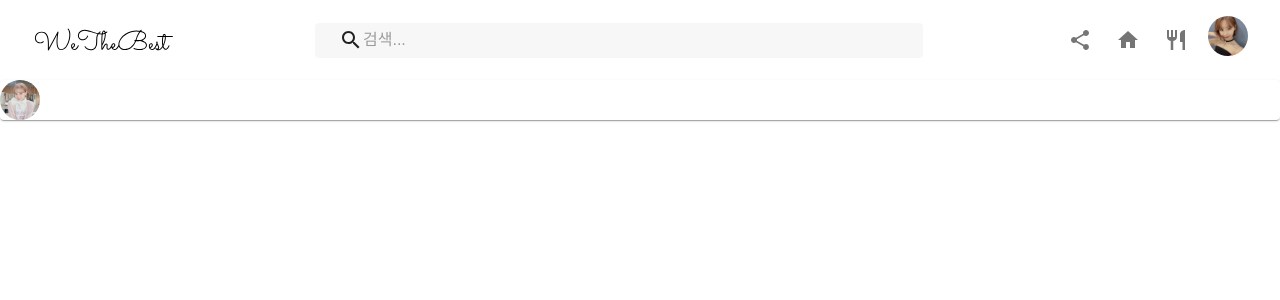
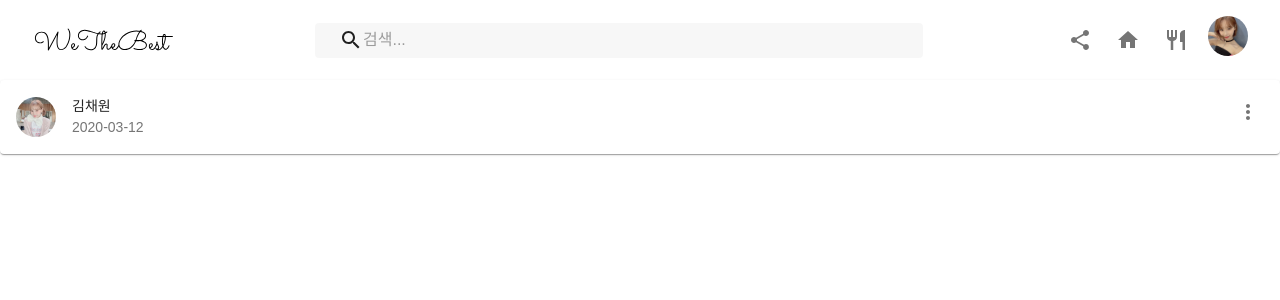
Before and after one commit to you-genie/formixmatch, a React (Create React App) app: page /pictorant in a window 1280 px wide. Shown: the top 300 px of the page. Built offline with nearby package versions, Linux system fonts and the light colour scheme.

Commit message:
[#7] Added Basic profile information as card header

```diff
--- a/src/modules/views/Pictorant.js
+++ b/src/modules/views/Pictorant.js
@@ -4,10 +4,13 @@ import imageLoader from "../components/images";
 import userLoader from "../components/users";
 import Grid from '@material-ui/core/Grid';
 import Card from '@material-ui/core/Card';
+import CardHeader from '@material-ui/core/CardHeader';
 import CardMedia from '@material-ui/core/CardMedia';
 import CardContent from '@material-ui/core/CardContent';
 import ProfileImg from "../../assets/icons/profile.jpg";
 import Avatar from '@material-ui/core/Avatar';
+import IconButton from '@material-ui/core/IconButton';
+import MoreVertIcon from '@material-ui/icons/MoreVert';
 
 const useStyles = makeStyles((theme) => ({
     root: {
@@ -22,6 +25,7 @@ function loadPic(index) {
 
     const value = {
         url: pictureValue.src,
+        date: pictureValue.description,
         user: {
             name: 'Chaewon',
             id: 'itz_ssammu_time',
@@ -101,11 +105,19 @@ function Pictorant(props) {
     return (
         <div>
             <Card>
-                <CardMedia
-                    title={users["1234"].name} >
-                    <Avatar
-                        src={users["1234"].profile} />
-                </CardMedia>
+                <CardHeader
+                    avatar={
+                        <Avatar
+                            src={users["1234"].profile} />
+                    }
+                    title={users["1234"].name}
+                    subheader={pictureValue.date}
+                    action={
+                        <IconButton aria-label='settings'>
+                            <MoreVertIcon />
+                        </IconButton>
+                    }
+                />
             </Card>
         </div>
     );
```
